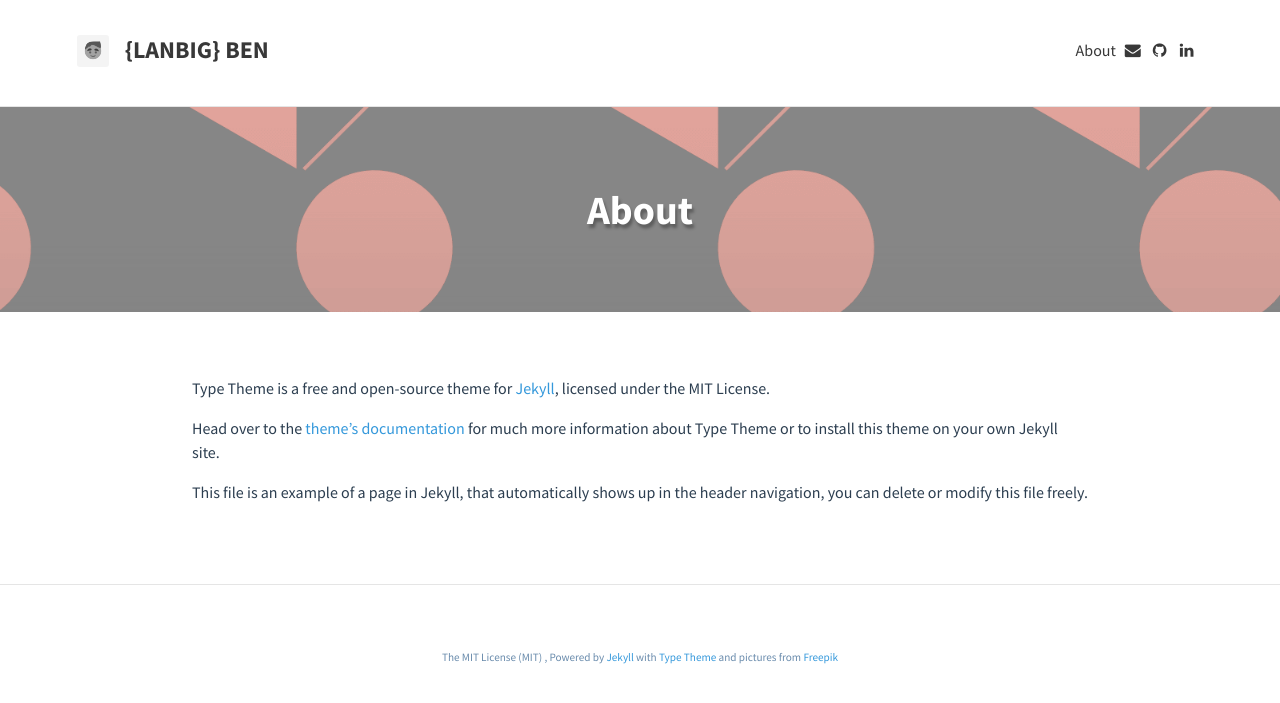
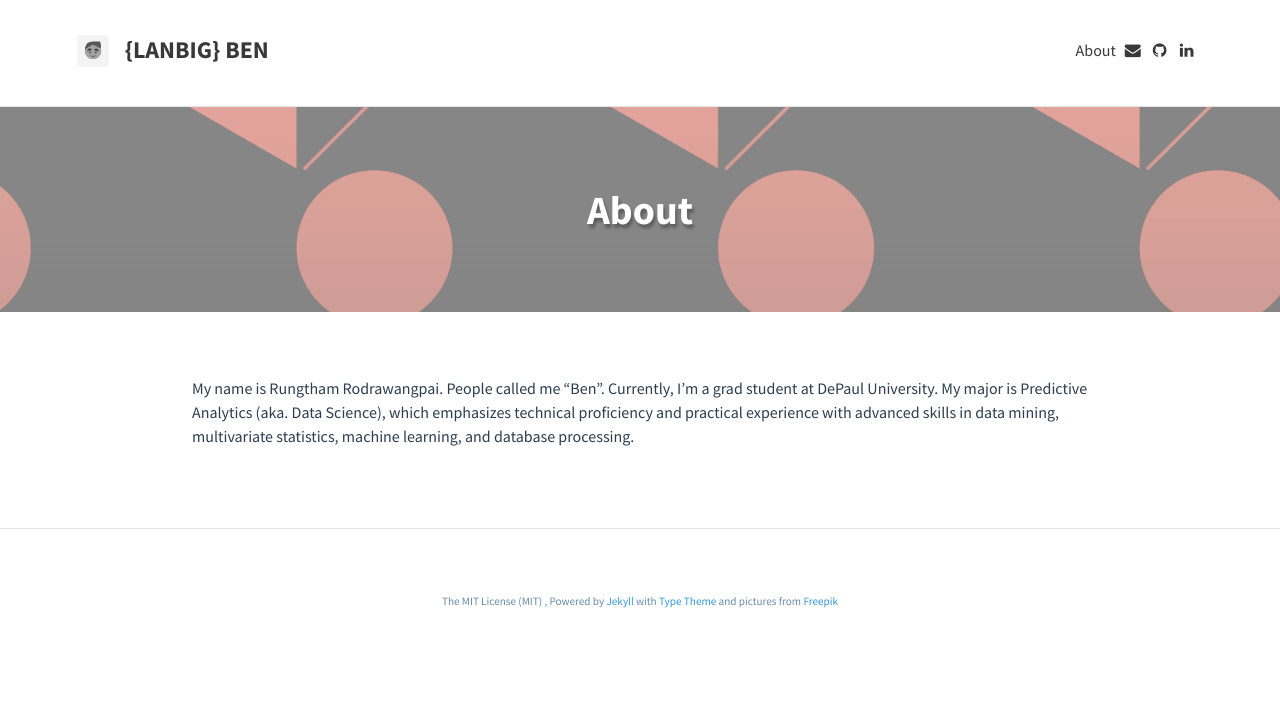
Before and after one commit to Lanbig/lanbig.github.io, a Jekyll site: the page built from about.md, in a window 1280 px wide. Shown: the top 703 px of the page. Built offline with Jekyll 4.4.1, drawn with Linux system fonts in a browser that asks for light colours; nearby versions of some CDN libraries.

Commit message:
about page update

```diff
--- a/about.md
+++ b/about.md
@@ -5,8 +5,4 @@ permalink: /about/
 feature-img: "img/sample_feature_img_2.png"
 ---
 
-Type Theme is a free and open-source theme for [Jekyll](http://jekyllrb.com/), licensed under the MIT License.
-
-Head over to the [theme's documentation](https://rohanchandra.github.io/project/type/) for much more information about Type Theme or to install this theme on your own Jekyll site.
-
-This file is an example of a page in Jekyll, that automatically shows up in the header navigation, you can delete or modify this file freely.
+My name is Rungtham Rodrawangpai. People called me "Ben". Currently, I’m a grad student at DePaul University. My major is Predictive Analytics (aka. Data Science), which emphasizes technical proficiency and practical experience with advanced skills in data mining, multivariate statistics, machine learning, and database processing.
```
